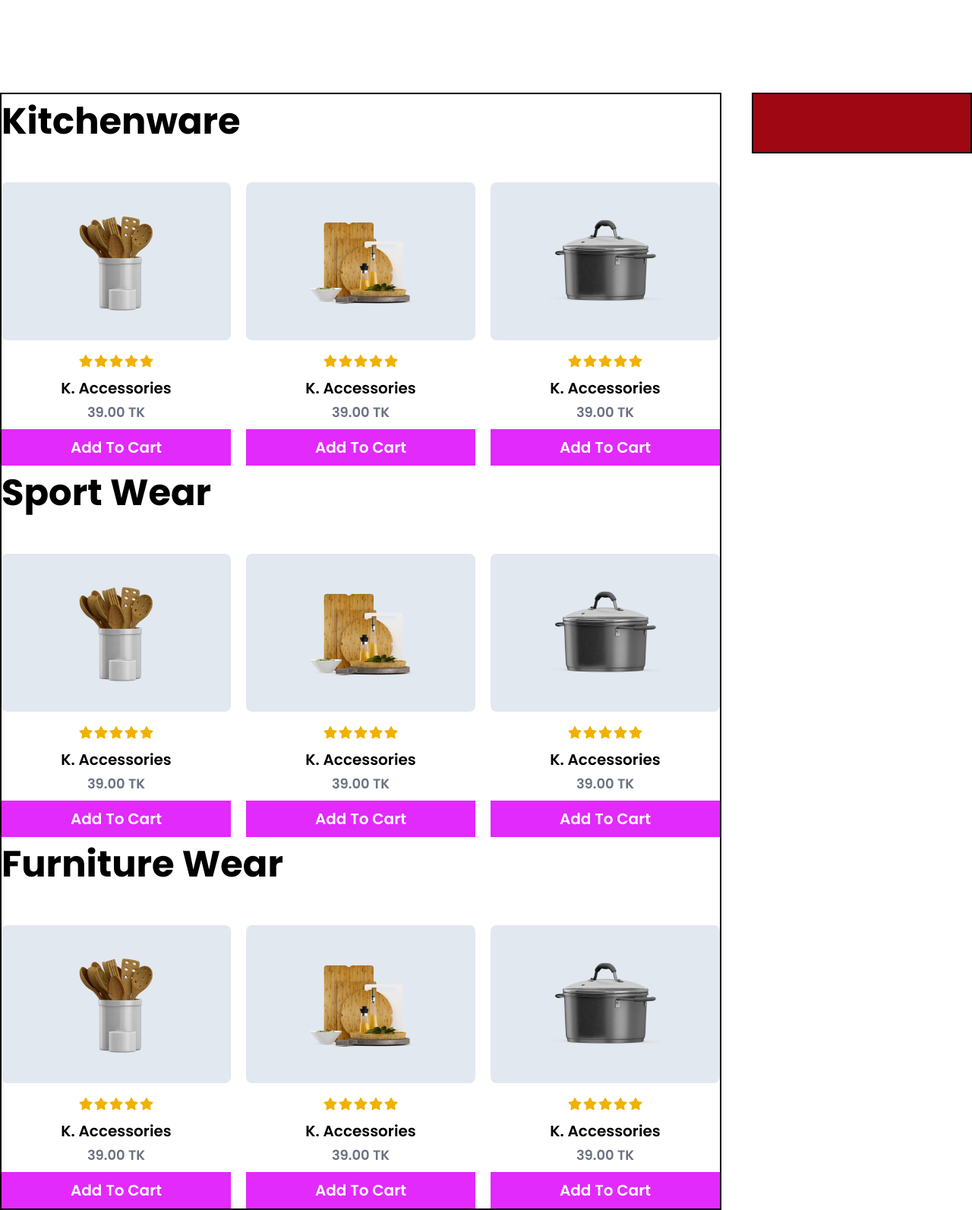
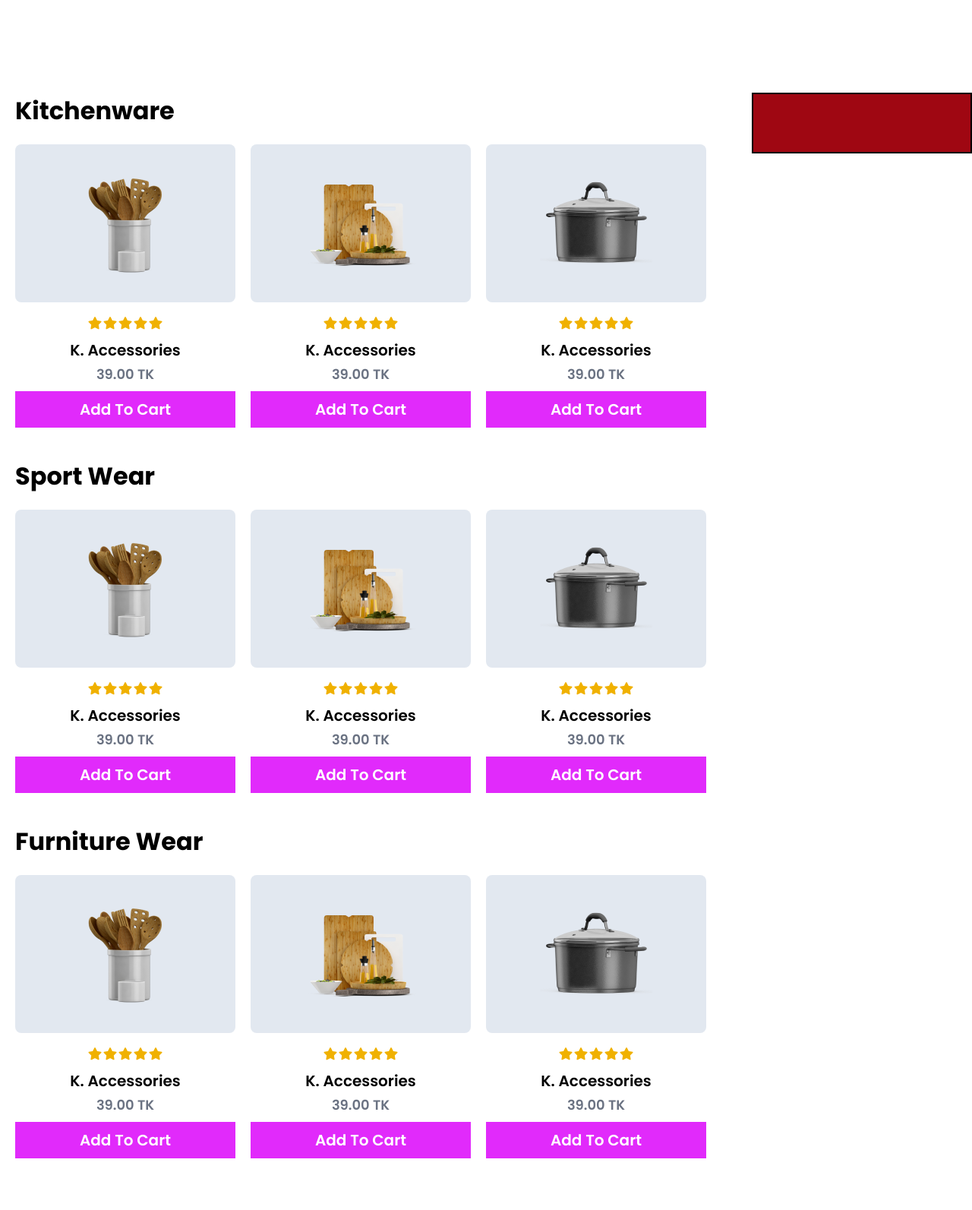
Before and after one commit to sujunprodhan/desi-deals-project, a plain HTML site: page index.html in a window 1280 px wide. Shown: the part 960-2553 px from the top of the page at 76% size. After the commit the page ends 2525 px from the top, so only its background shows below. Drawn offline with nearby package versions, Linux system fonts and the light colour scheme.

```diff
--- a/index.html
+++ b/index.html
@@ -49,10 +49,10 @@
 
     <!-- product section -->
 
-    <div class=" grid grid-cols-12 gap-10 mt-[200px]">
-      <div class="col-span-9 border-2">
+    <div class=" grid grid-cols-12 gap-10 mt-[200px] pb-10">
+      <div class="col-span-9 px-5">
         <div>
-          <h1 class="text-[3rem] font-bold mb-11">Kitchenware</h1>
+          <h1 class="text-[2rem] font-bold mb-5">Kitchenware</h1>
           <div class="grid grid-cols-3 gap-5">
             <!-- card -->
             <div>
@@ -114,7 +114,7 @@
         <!-- sportwear -->
 
         <div>
-          <h1 class="text-[3rem] font-bold mb-11">Sport Wear</h1>
+          <h1 class="text-[2rem] font-bold mb-5 mt-10">Sport Wear</h1>
           <div class="grid grid-cols-3 gap-5">
             <!-- card -->
             <div>
@@ -176,7 +176,7 @@
         <!-- furniture wear -->
 
         <div>
-          <h1 class="text-[3rem] font-bold mb-11">Furniture Wear</h1>
+          <h1 class="text-[2rem] font-bold mb-5 mt-10">Furniture Wear</h1>
           <div class="grid grid-cols-3 gap-5">
             <!-- card -->
             <div>
```
